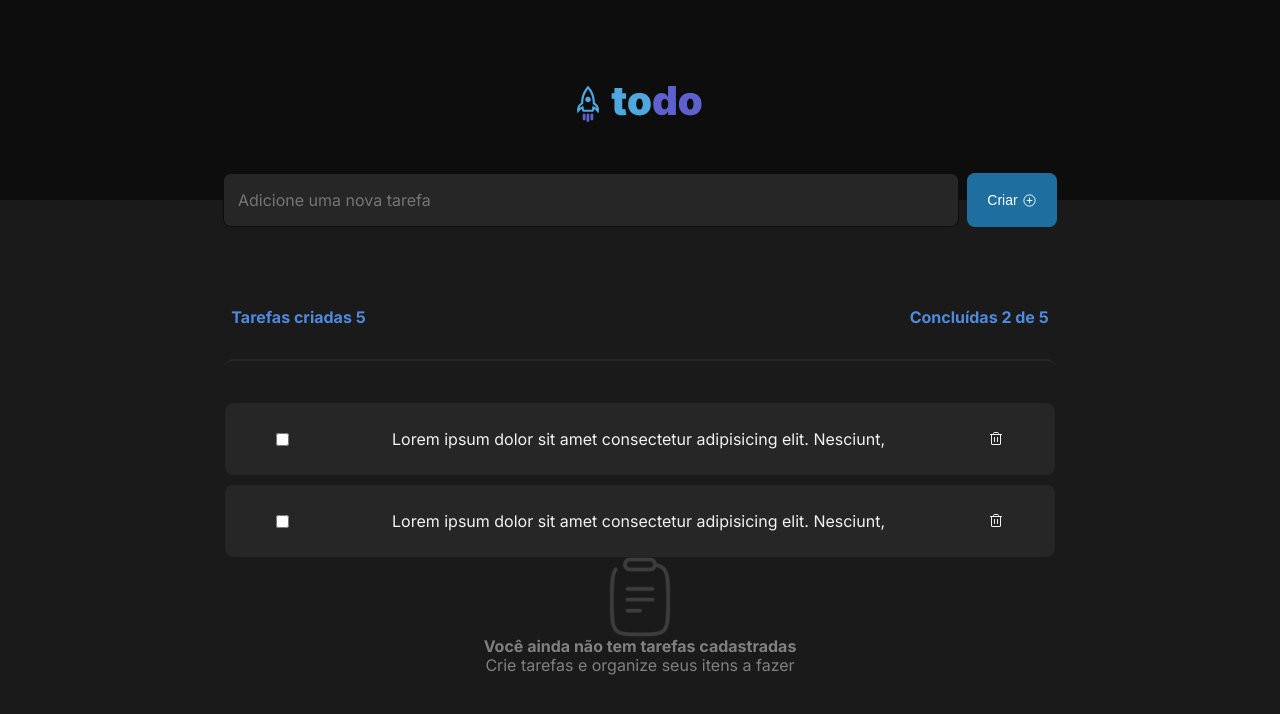
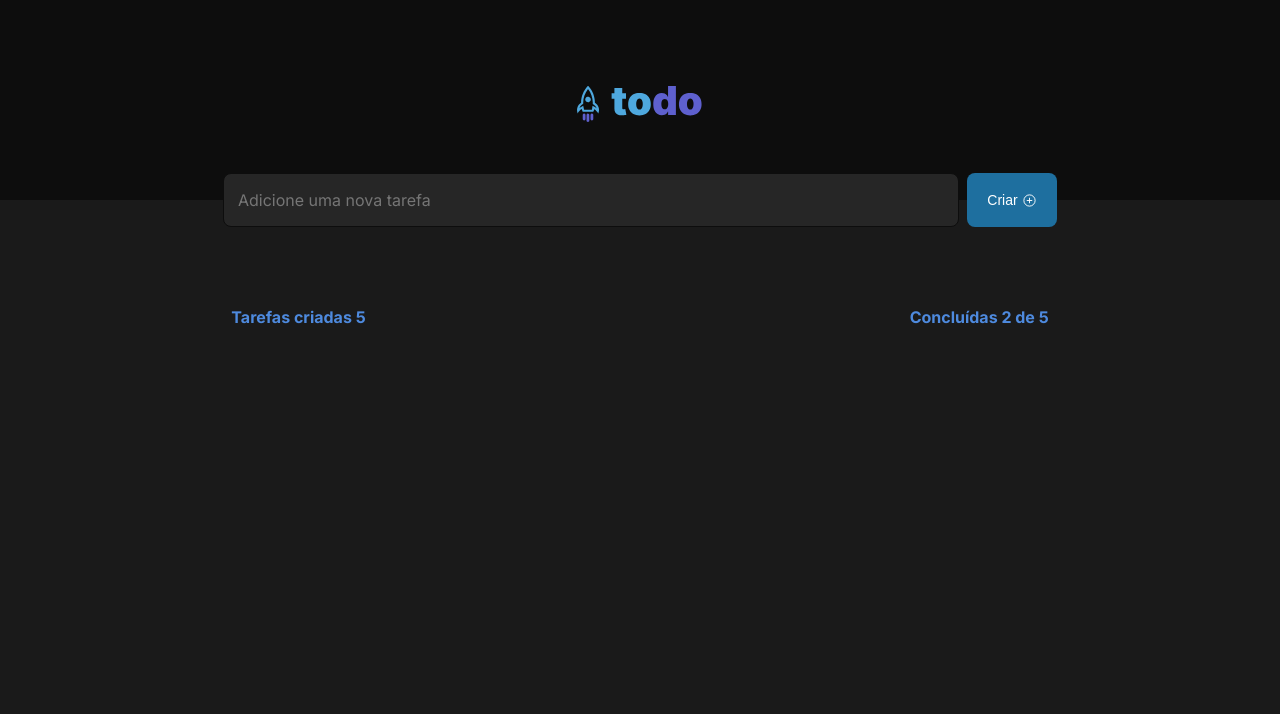
Before and after one commit to oducoelho/ToDoList-Ignite, a React (Vite) app: page / in a window 1280 px wide. Shown: the top 714 px of the page. Built offline with nearby package versions, Linux system fonts and the light colour scheme.

Commit message:
Update App.jsx

```diff
--- a/src/App.jsx
+++ b/src/App.jsx
@@ -9,7 +9,6 @@ function App() {
     <div>
       <Header />
       <Form />
-      <Tasks />
     </div>
   )
 }
```
